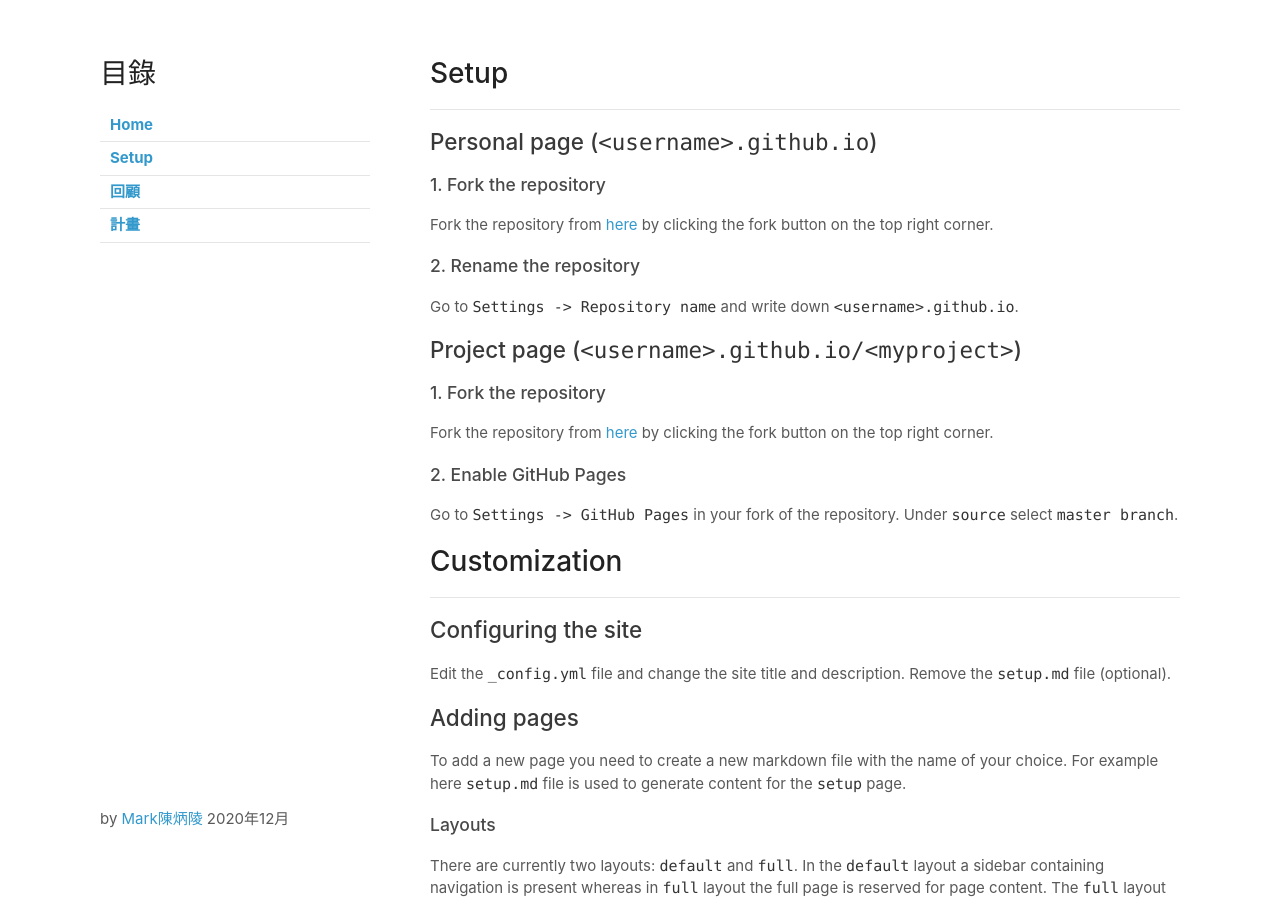
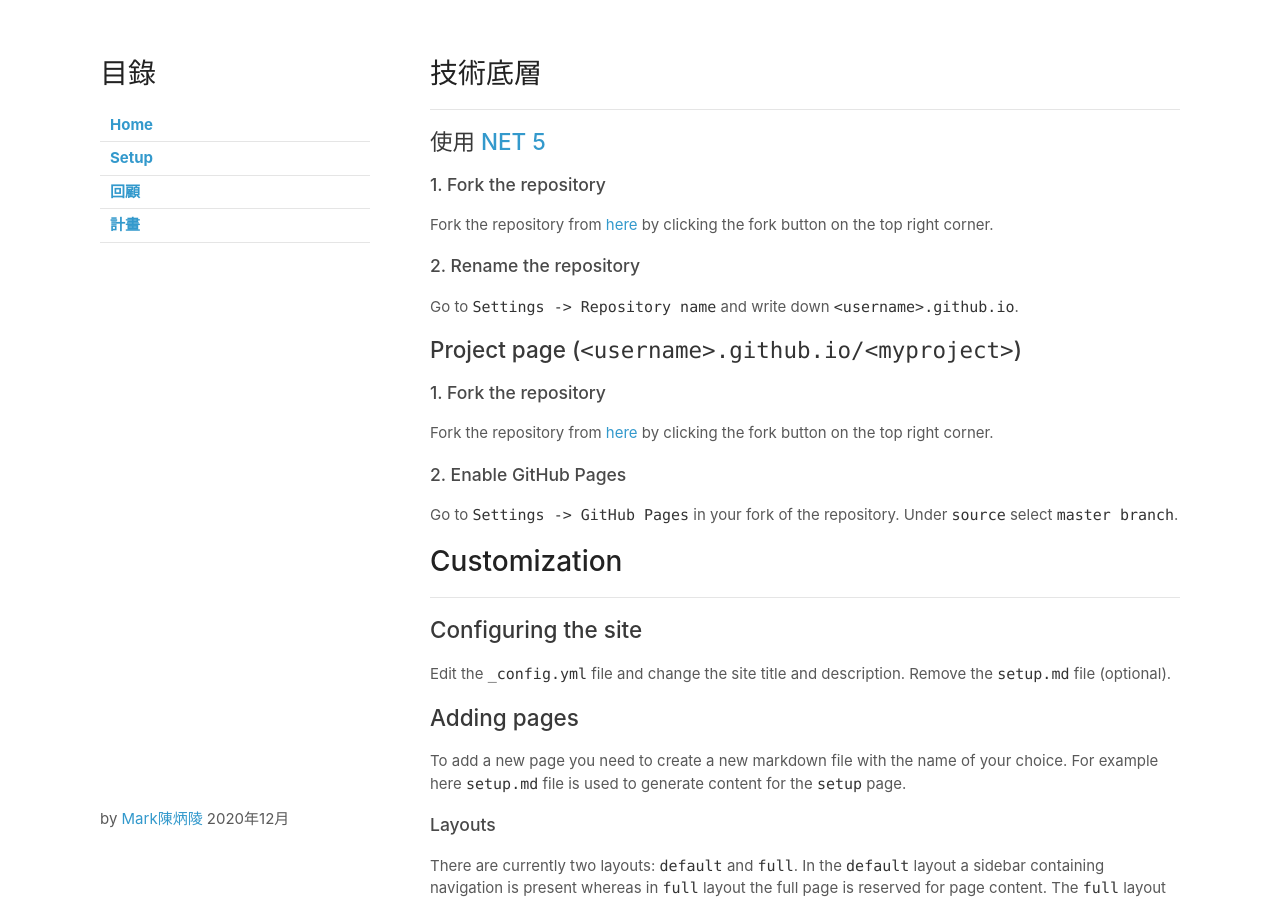
Before and after one commit to dreamaitek/p003, a Jekyll site: the page built from setup.md, in a window 1280 px wide and 900 px high. Built offline with Jekyll 4.4.1, drawn with Linux system fonts in a browser that asks for light colours; our own code applies the rules of GitHub Pages for plain Markdown files.

Commit message:
Update setup.md

```diff
--- a/setup.md
+++ b/setup.md
@@ -1,7 +1,7 @@
-# Setup
+# 技術底層
 -------------------------
 
-## Personal page (`<username>.github.io`)
+## 使用 [NET 5](https://docs.microsoft.com/zh-tw/dotnet/)
 
 ### 1. Fork the repository
 Fork the repository from [here](https://github.com/kbsezginel/gh-pages-template) by clicking the fork button on the top right corner.
```
